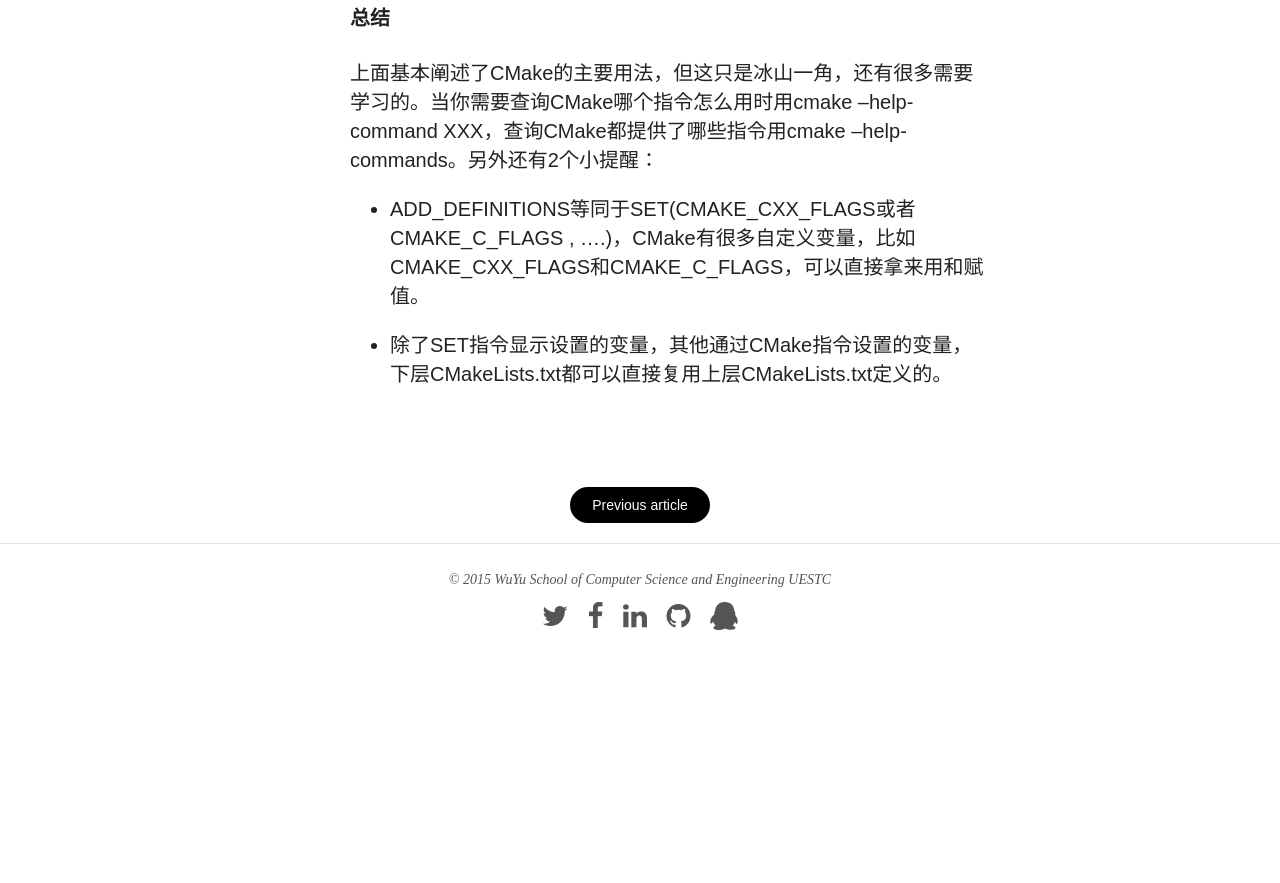
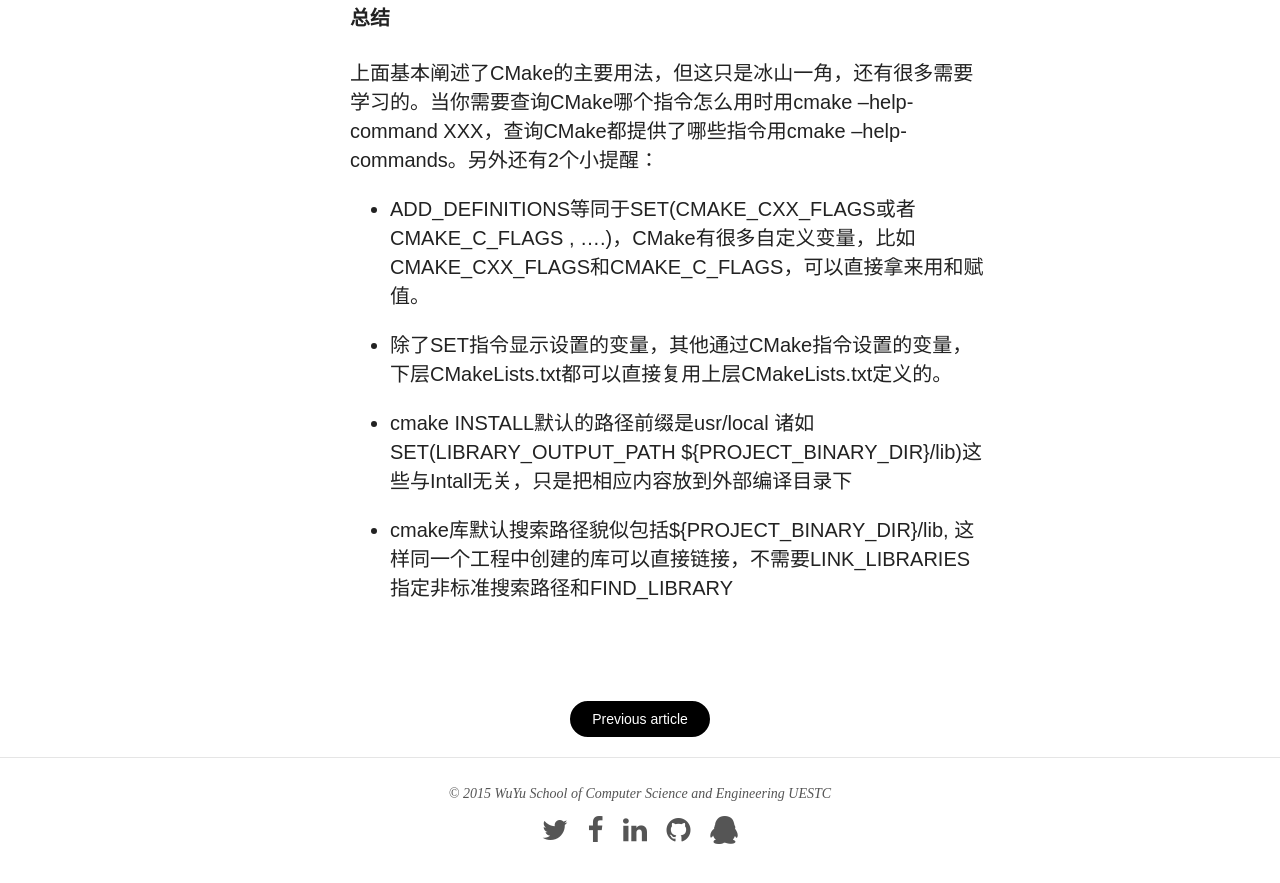
Before and after one commit to wuyu201321060203/wuyu201321060203.github.io, a Jekyll site: the page built from _posts/2015-01-01-CMAKE.md, in a window 1280 px wide and 900 px high, scrolled down 5192 px. Shown: the top 883 px of the window. Built offline with Jekyll 4.4.1, drawn with Linux system fonts in a browser that asks for light colours; nearby versions of some CDN libraries; some web fonts are replaced; comment, search, counter and statistics services are not loaded; before the commit the page ends 5878 px from its top, so only the background shows below that.

Commit message:
update CMAKE layout

```diff
--- a/_posts/2015-01-01-CMAKE.md
+++ b/_posts/2015-01-01-CMAKE.md
@@ -220,3 +220,7 @@ INSTALL(PROGRAMS end.sh DESTINATION ${PROJECT_BINARY_DIR}/bin/test)
 - ADD_DEFINITIONS等同于SET(CMAKE_CXX_FLAGS或者CMAKE_C_FLAGS , ....)，CMake有很多自定义变量，比如CMAKE_CXX_FLAGS和CMAKE_C_FLAGS，可以直接拿来用和赋值。
 
 - 除了SET指令显示设置的变量，其他通过CMake指令设置的变量，下层CMakeLists.txt都可以直接复用上层CMakeLists.txt定义的。
+
+- cmake INSTALL默认的路径前缀是usr/local 诸如SET(LIBRARY_OUTPUT_PATH ${PROJECT_BINARY_DIR}/lib)这些与Intall无关，只是把相应内容放到外部编译目录下
+
+- cmake库默认搜索路径貌似包括${PROJECT_BINARY_DIR}/lib, 这样同一个工程中创建的库可以直接链接，不需要LINK_LIBRARIES指定非标准搜索路径和FIND_LIBRARY
```
